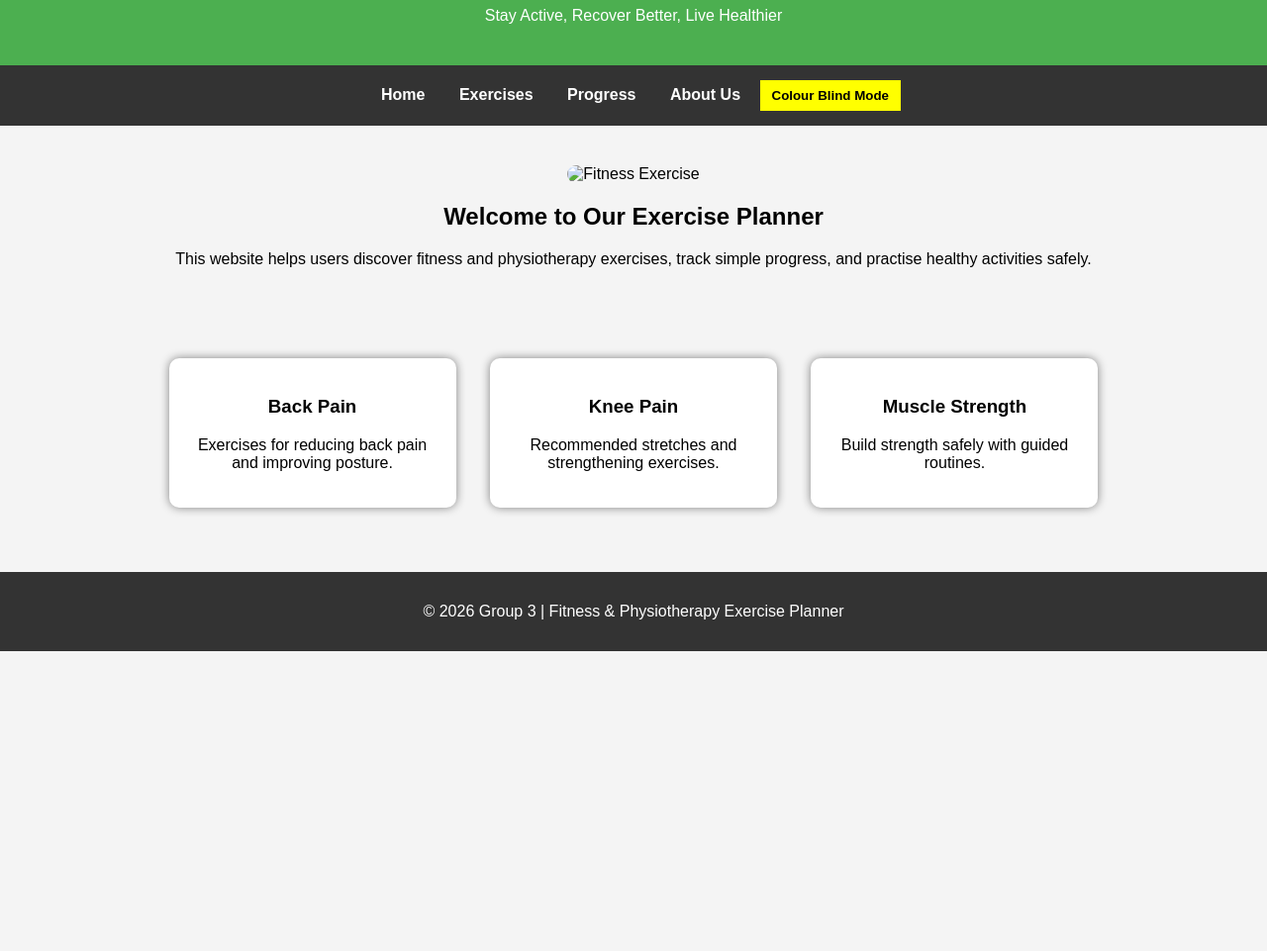
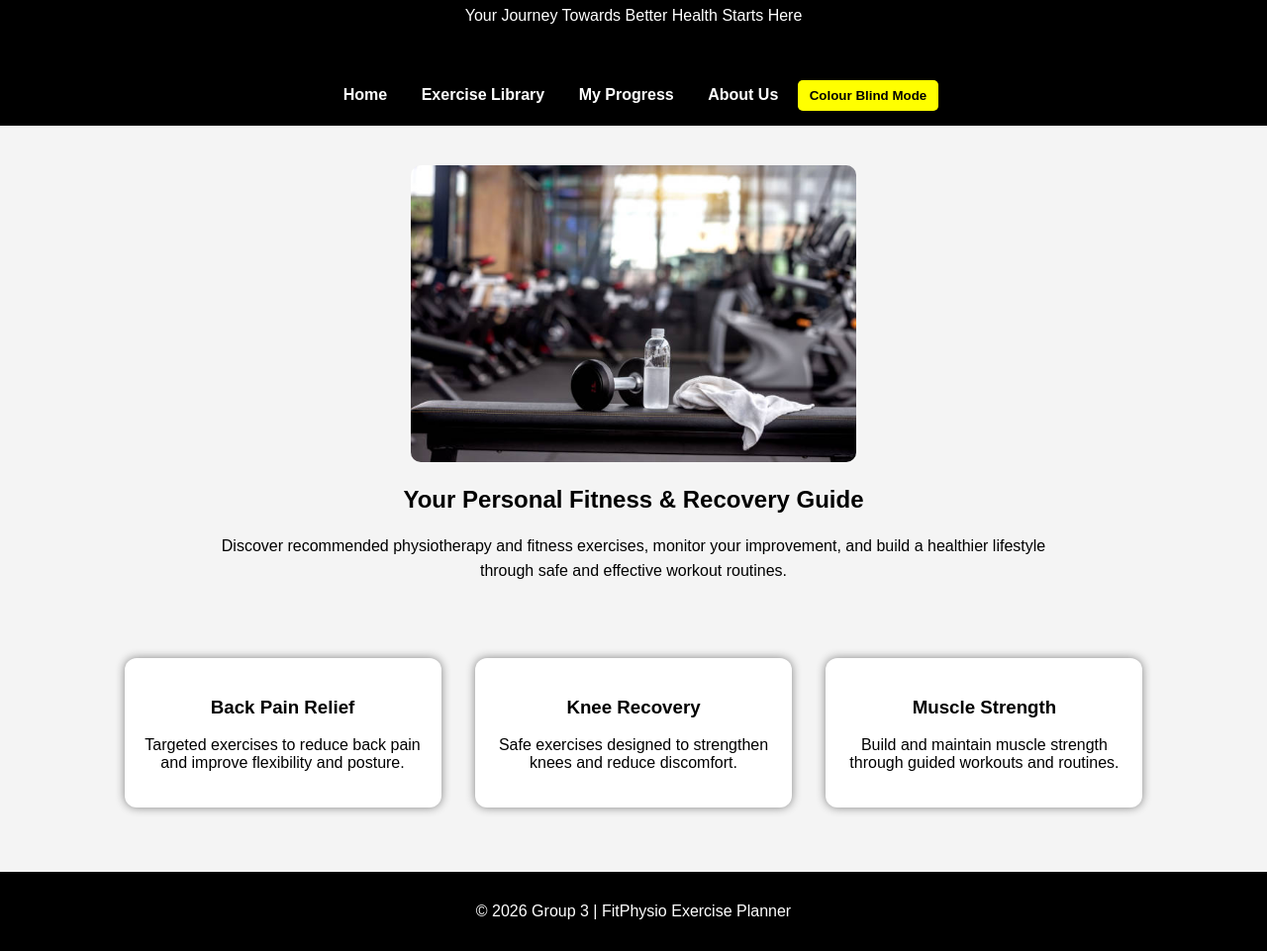
Before and after one commit to Acapapap/FrontEndProject, a plain HTML site: page Index.html in a window 1280 px wide. Shown: the part 98-1059 px from the top of the page at 99% size. Before the commit the page ends 800 px from the top, so only its background shows below. Drawn offline with Linux system fonts and the light colour scheme.

Commit message:
homepageupdate

```diff
--- a/Index.html
+++ b/Index.html
@@ -2,24 +2,26 @@
 <html>
 
 <head>
-    <title>Fitness & Physiotherapy Exercise Planner</title>
+    <title>FitPhysio Exercise Planner</title>
 
     <style>
         body {
-            font-family: Arial;
+            font-family: Arial, sans-serif;
             margin: 0;
             background-color: #f4f4f4;
         }
 
+        /* Header */
         header {
-            background-color: #4CAF50;
+            background-color: #000000;
             color: white;
             text-align: center;
             padding: 25px;
         }
 
+        /* Navigation */
         nav {
-            background-color: #333;
+            background-color: #000000;
             padding: 15px;
             text-align: center;
         }
@@ -42,19 +44,32 @@
             padding: 8px 12px;
             font-weight: bold;
             cursor: pointer;
+            border-radius: 5px;
         }
 
+        /* Hero Section */
         .hero {
             text-align: center;
             padding: 40px;
         }
 
         .hero img {
-            width: 400px;
+            width: 450px;
             max-width: 100%;
             border-radius: 10px;
         }
 
+        .hero h2 {
+            margin-top: 20px;
+        }
+
+        .hero p {
+            width: 70%;
+            margin: auto;
+            line-height: 1.6;
+        }
+
+        /* Content Cards */
         .content {
             text-align: center;
             padding: 20px;
@@ -62,33 +77,39 @@
 
         .card {
             background-color: white;
-            width: 250px;
+            width: 280px;
             display: inline-block;
             margin: 15px;
             padding: 20px;
-            border-radius: 10px;
-            box-shadow: 0 0 10px gray;
+            border-radius: 12px;
+            box-shadow: 0px 0px 10px gray;
         }
 
+        .card h3 {
+            color: #000000;
+        }
+
+        /* Footer */
         footer {
-            background-color: #333;
+            background-color: #000000;
             color: white;
             text-align: center;
             padding: 15px;
             margin-top: 30px;
         }
 
+        /* Colour Blind Mode */
         .colorblind {
             background-color: white;
             color: black;
         }
 
         .colorblind header {
-            background-color: #003366;
+            background-color: #1e3a8a;
         }
 
         .colorblind nav {
-            background-color: black;
+            background-color: #1e3a8a;
         }
 
         .colorblind .card {
@@ -96,73 +117,111 @@
         }
 
         .colorblind footer {
-            background-color: #003366;
+            background-color: #1e3a8a;
         }
     </style>
+
 </head>
 
 <body>
 
+    <!-- Header -->
     <header>
-        <h1>Fitness & Physiotherapy Exercise Planner</h1>
-        <p>Stay Active, Recover Better, Live Healthier</p>
+        <h1>FitPhysio Exercise Planner</h1>
+        <p>Your Journey Towards Better Health Starts Here</p>
     </header>
 
+    <!-- Navigation Bar -->
     <nav>
+
         <a href="index.html">Home</a>
-        <a href="exercise.html">Exercises</a>
-        <a href="progress.html">Progress</a>
+
+        <a href="exercise.html">Exercise Library</a>
+
+        <a href="progress.html">My Progress</a>
+
         <a href="about.html">About Us</a>
 
-        <button id="cbBtn" onclick="toggleColorBlind()">Colour Blind Mode</button>
+        <button id="cbBtn" onclick="toggleColorBlind()">
+            Colour Blind Mode
+        </button>
+
     </nav>
 
+    <!-- Home Content -->
     <div class="hero">
+
         <img src="fitness.jpg" alt="Fitness Exercise">
 
-        <h2>Welcome to Our Exercise Planner</h2>
+        <h2>Your Personal Fitness & Recovery Guide</h2>
 
         <p>
-            This website helps users discover fitness and physiotherapy exercises,
-            track simple progress, and practise healthy activities safely.
+            Discover recommended physiotherapy and fitness exercises,
+            monitor your improvement, and build a healthier lifestyle
+            through safe and effective workout routines.
         </p>
+
     </div>
 
+    <!-- Categories -->
     <div class="content">
 
         <div class="card">
-            <h3>Back Pain</h3>
-            <p>Exercises for reducing back pain and improving posture.</p>
+            <h3>Back Pain Relief</h3>
+
+            <p>
+                Targeted exercises to reduce back pain and improve
+                flexibility and posture.
+            </p>
         </div>
 
         <div class="card">
-            <h3>Knee Pain</h3>
-            <p>Recommended stretches and strengthening exercises.</p>
+            <h3>Knee Recovery</h3>
+
+            <p>
+                Safe exercises designed to strengthen knees and
+                reduce discomfort.
+            </p>
         </div>
 
         <div class="card">
             <h3>Muscle Strength</h3>
-            <p>Build strength safely with guided routines.</p>
+
+            <p>
+                Build and maintain muscle strength through guided
+                workouts and routines.
+            </p>
         </div>
 
     </div>
 
+    <!-- Footer -->
     <footer>
-        <p>© 2026 Group 3 | Fitness & Physiotherapy Exercise Planner</p>
+
+        <p>
+            © 2026 Group 3 | FitPhysio Exercise Planner
+        </p>
+
     </footer>
 
+    <!-- JavaScript -->
     <script>
+
         function toggleColorBlind() {
+
             document.body.classList.toggle("colorblind");
 
             var btn = document.getElementById("cbBtn");
 
             if (document.body.classList.contains("colorblind")) {
                 btn.innerHTML = "Normal Mode";
-            } else {
+            }
+            else {
                 btn.innerHTML = "Colour Blind Mode";
             }
+
         }
+
     </script>
 
 </body>
```
Also changed, not shown: lab 9.html (added, +21 -0 lines), fitness.jpg (added).
